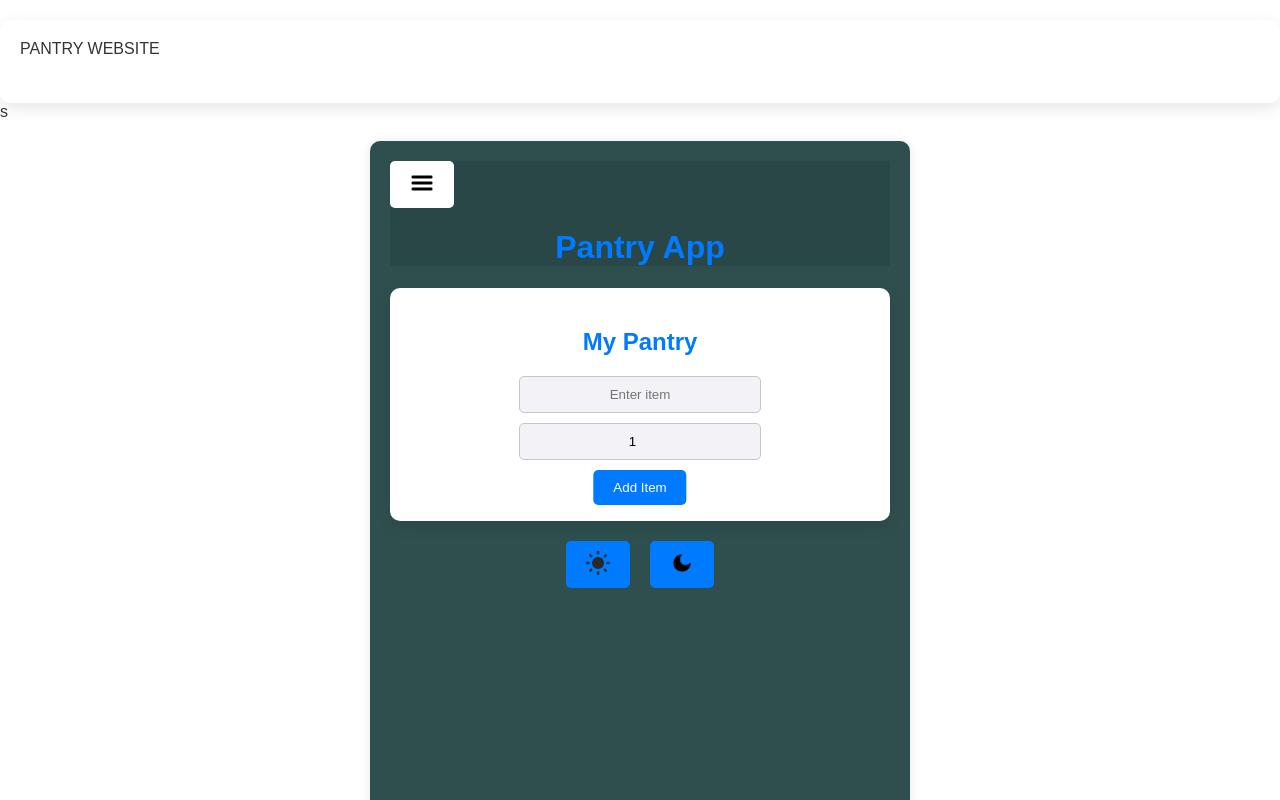
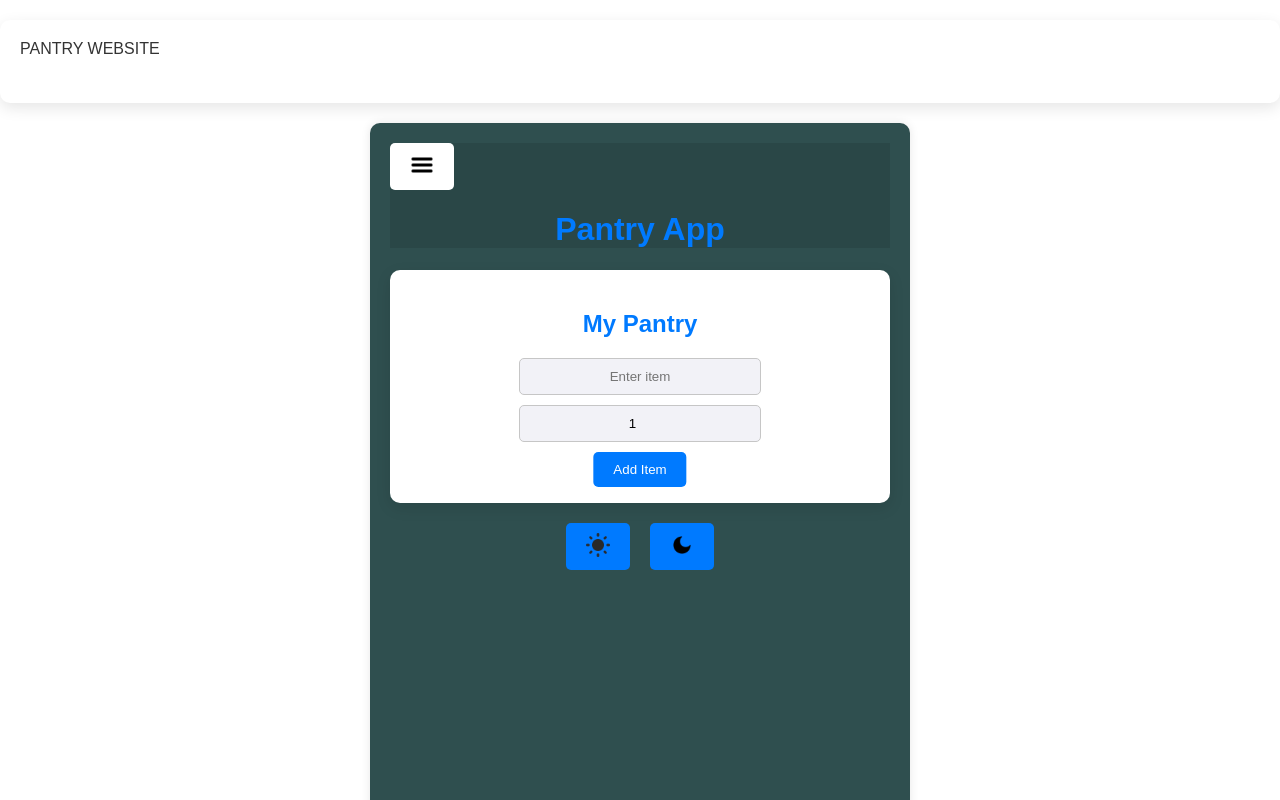
Before and after one commit to Dorrito5653/hackathon-challenge, a plain HTML site: page app/index.html in a window 1280 px wide. Shown: the top 800 px of the page. Drawn offline with Linux system fonts and the light colour scheme.

Commit message:
Removed the random "S" in the top left

```diff
--- a/app/index.html
+++ b/app/index.html
@@ -12,7 +12,7 @@
 <body>
     <nav>
         <div class="pantry">PANTRY WEBSITE</div>
-        <div class="navitems">s
+        <div class="navitems">
             <!-- Add more options for other pages if needed -->
             </select>
         </div>
```
